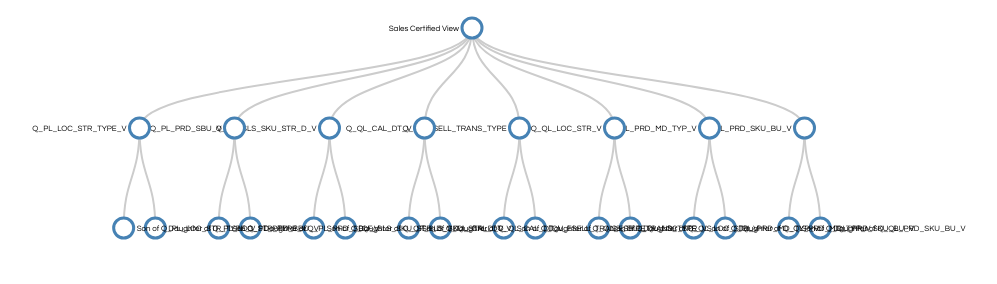
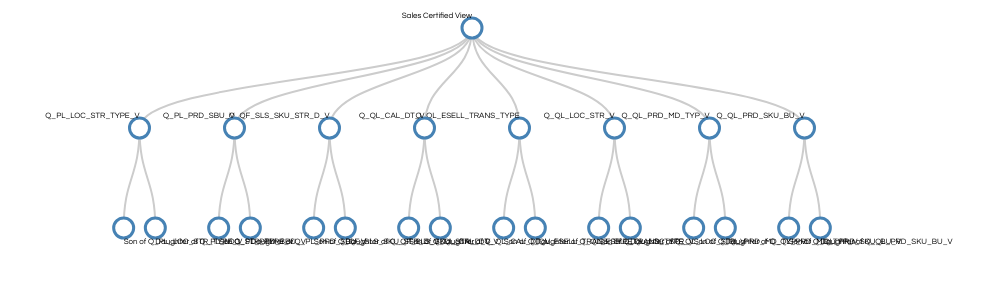
Before and after one commit to selmadogic/selmadogic.github.io, a plain HTML site: page index.html in a window 1280 px wide. Shown: the top 284 px of the page, without its empty margins (36-1033 px from the left). Drawn offline with nearby package versions, Linux system fonts and the light colour scheme.

Commit message:
children text position

```diff
--- a/index.html
+++ b/index.html
@@ -196,7 +196,7 @@ function update(source) {
 	  .attr("r", 1e-6)
 	  .style("fill", function(d) { return d._children ? "lightsteelblue" : "#fff"; });
   nodeEnter.append("text")
-	  .attr("x", function(d) { return d.children || d._children ? -13 : 13; })
+	  .attr("y", function(d) { return d.children || d._children ? -13 : 13; })
 	  .attr("dy", ".35em")
 	  .attr("text-anchor", function(d) { return d.children || d._children ? "end" : "start"; })
 	  .text(function(d) { return d.name; })
```
